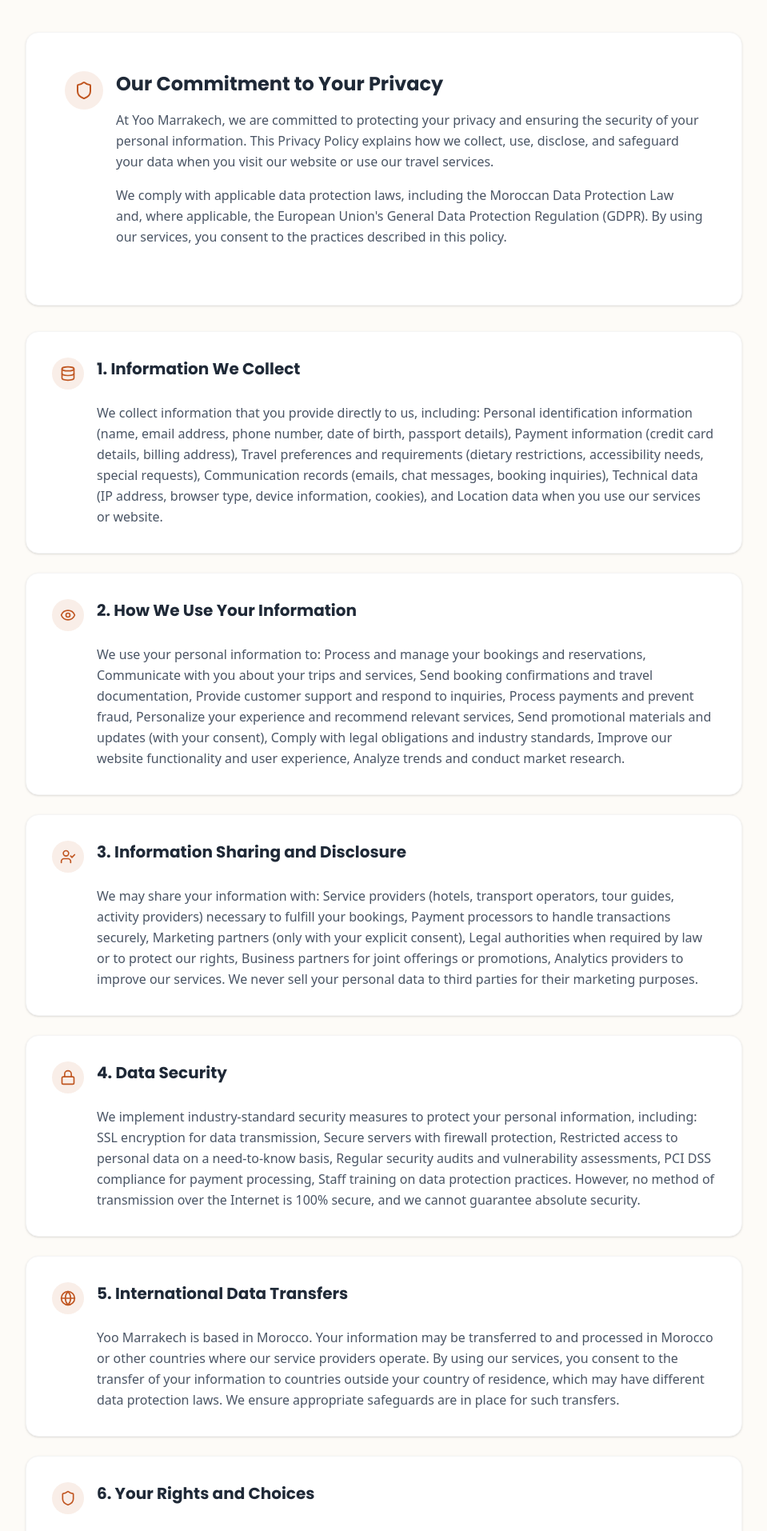
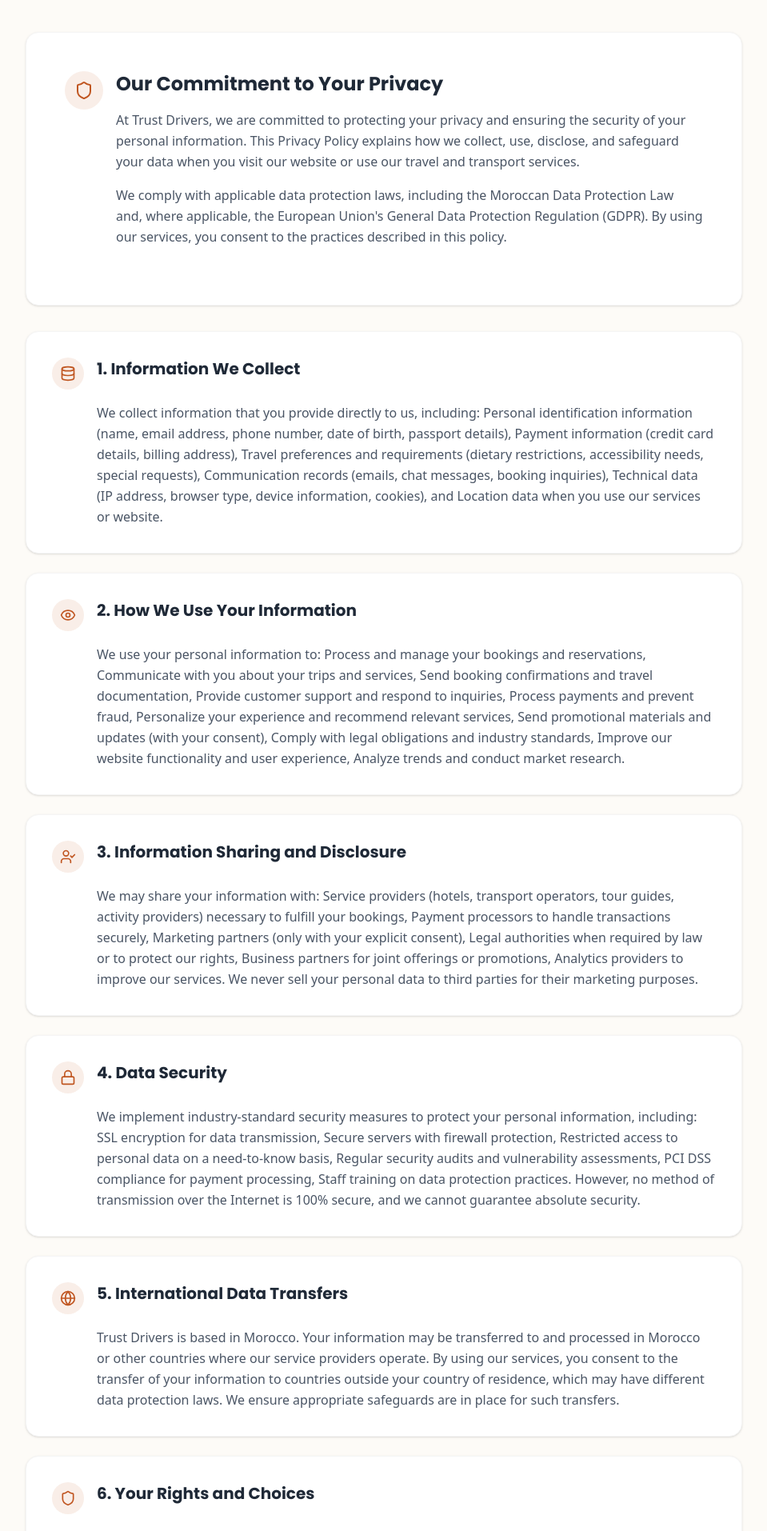
Before and after one commit to splach-coder/horizontours, a Next.js app: page /en/privacy in a window 1280 px wide. Shown: the part 440-2354 px from the top of the page at 80% size, without its empty margins (160-1119 px from the left). Built offline with nearby package versions, Linux system fonts and the light colour scheme; no server answers.

Commit message:
feat: Add new privacy and terms pages, and a Preloader component.

```diff
--- a/src/app/[locale]/privacy/page.tsx
+++ b/src/app/[locale]/privacy/page.tsx
@@ -29,7 +29,7 @@
         {
             icon: Globe,
             title: "5. International Data Transfers",
-            content: "Yoo Marrakech is based in Morocco. Your information may be transferred to and processed in Morocco or other countries where our service providers operate. By using our services, you consent to the transfer of your information to countries outside your country of residence, which may have different data protection laws. We ensure appropriate safeguards are in place for such transfers."
+            content: "Trust Drivers is based in Morocco. Your information may be transferred to and processed in Morocco or other countries where our service providers operate. By using our services, you consent to the transfer of your information to countries outside your country of residence, which may have different data protection laws. We ensure appropriate safeguards are in place for such transfers."
         },
         {
             icon: Shield,
@@ -79,7 +79,7 @@
         {
             icon: Mail,
             title: "15. Contact Us",
-            content: "If you have any questions, concerns, or requests regarding this Privacy Policy or our data practices, please contact us at: Email: privacy@yoomarrakech.com or through our contact form on the website. We aim to respond to all privacy-related inquiries within 48 hours during business days. For urgent matters regarding your personal data, please indicate this in your subject line."
+            content: "If you have any questions, concerns, or requests regarding this Privacy Policy or our data practices, please contact us at: Email: contact@trustdrivers.tours or through our contact form on the website. We aim to respond to all privacy-related inquiries within 48 hours during business days. For urgent matters regarding your personal data, please indicate this in your subject line."
         }
     ];
 
@@ -136,9 +136,9 @@
                                     Our Commitment to Your Privacy
                                 </h2>
                                 <p className="text-gray-600 leading-relaxed mb-4">
-                                    At Yoo Marrakech, we are committed to protecting your privacy and ensuring the security
+                                    At Trust Drivers, we are committed to protecting your privacy and ensuring the security
                                     of your personal information. This Privacy Policy explains how we collect, use, disclose,
-                                    and safeguard your data when you visit our website or use our travel services.
+                                    and safeguard your data when you visit our website or use our travel and transport services.
                                 </p>
                                 <p className="text-gray-600 leading-relaxed">
                                     We comply with applicable data protection laws, including the Moroccan Data Protection Law
--- a/src/app/[locale]/terms/page.tsx
+++ b/src/app/[locale]/terms/page.tsx
@@ -8,11 +8,11 @@
     const sections = [
         {
             title: "1. Acceptance of Terms",
-            content: "By accessing and using the Yoo Marrakech website and services, you acknowledge that you have read, understood, and agree to be bound by these Terms of Service. If you do not agree to these terms, please do not use our services. These terms apply to all visitors, users, and others who access or use our travel services."
+            content: "By accessing and using the Trust Drivers website and services, you acknowledge that you have read, understood, and agree to be bound by these Terms of Service. If you do not agree to these terms, please do not use our services. These terms apply to all visitors, users, and others who access or use our travel and transport services."
         },
         {
             title: "2. Services Description",
-            content: "Yoo Marrakech provides curated travel experiences in Morocco, including but not limited to guided tours, desert activities, transportation services, accommodation arrangements, and customized travel packages. All services are subject to availability and may be modified or discontinued at any time without prior notice."
+            content: "Trust Drivers provides premium travel experiences and transport services in Morocco, including but not limited to guided tours, desert excursions, airport transfers, private transportation, day trips, accommodation arrangements, and customized travel packages. All services are subject to availability and may be modified or discontinued at any time without prior notice."
         },
         {
             title: "3. Booking and Reservations",
@@ -28,7 +28,7 @@
         },
         {
             title: "6. Travel Documents and Requirements",
-            content: "It is your responsibility to ensure you have valid travel documents, including passport, visa, travel insurance, and health requirements. Yoo Marrakech is not responsible for any issues arising from invalid or incomplete documentation. We recommend purchasing comprehensive travel insurance."
+            content: "It is your responsibility to ensure you have valid travel documents, including passport, visa, travel insurance, and health requirements. Trust Drivers is not responsible for any issues arising from invalid or incomplete documentation. We recommend purchasing comprehensive travel insurance."
         },
         {
             title: "7. Health and Safety",
@@ -36,11 +36,11 @@
         },
         {
             title: "8. Liability and Indemnification",
-            content: "Yoo Marrakech acts as an intermediary between clients and service providers (hotels, transport operators, guides). While we carefully select our partners, we are not liable for their actions or omissions. Our liability is limited to the amount paid for services. You agree to indemnify us against claims arising from your breach of these terms or misconduct during travel."
+            content: "Trust Drivers acts as an intermediary between clients and service providers (hotels, transport operators, guides, activity providers). While we carefully select our partners, we are not liable for their actions or omissions. Our liability is limited to the amount paid for services. You agree to indemnify us against claims arising from your breach of these terms or misconduct during travel."
         },
         {
             title: "9. Intellectual Property",
-            content: "All content on this website, including text, graphics, logos, images, and software, is the property of Yoo Marrakech and protected by Moroccan and international copyright laws. You may not reproduce, distribute, modify, or create derivative works without our express written permission."
+            content: "All content on this website, including text, graphics, logos, images, and software, is the property of Trust Drivers and protected by Moroccan and international copyright laws. You may not reproduce, distribute, modify, or create derivative works without our express written permission."
         },
         {
             title: "10. User Conduct",
@@ -56,7 +56,7 @@
         },
         {
             title: "13. Force Majeure",
-            content: "Yoo Marrakech is not liable for failure to perform obligations due to circumstances beyond our reasonable control, including natural disasters, war, terrorism, civil unrest, government actions, pandemics, or other force majeure events. In such cases, we will make reasonable efforts to provide alternatives or refunds where possible."
+            content: "Trust Drivers is not liable for failure to perform obligations due to circumstances beyond our reasonable control, including natural disasters, war, terrorism, civil unrest, government actions, pandemics, or other force majeure events. In such cases, we will make reasonable efforts to provide alternatives or refunds where possible."
         },
         {
             title: "14. Dispute Resolution",
@@ -122,11 +122,11 @@
                             </div>
                             <div>
                                 <h2 className="text-2xl font-bold font-poppins text-neutral-dark mb-4">
-                                    Welcome to Yoo Marrakech
+                                    Welcome to Trust Drivers
                                 </h2>
                                 <p className="text-gray-600 leading-relaxed">
-                                    These Terms of Service govern your use of Yoo Marrakech's website and travel services.
-                                    By booking any of our tours, activities, or services, you enter into a legally binding
+                                    These Terms of Service govern your use of Trust Drivers' website and travel services.
+                                    By booking any of our tours, activities, transport services, or other services, you enter into a legally binding
                                     agreement with us. We are committed to providing exceptional travel experiences while
                                     ensuring clarity and transparency in our business relationship with you.
                                 </p>
@@ -169,7 +169,7 @@
                                 <p className="text-gray-600 text-sm leading-relaxed mb-4">
                                     If you have any questions about these Terms of Service or need clarification on any
                                     point, please don't hesitate to contact us. We're here to ensure you have a clear
-                                    understanding of our policies and a wonderful experience with Yoo Marrakech.
+                                    understanding of our policies and a wonderful experience with Trust Drivers.
                                 </p>
                                 <a
                                     href="/en/contact"
--- a/src/components/Preloader.tsx
+++ b/src/components/Preloader.tsx
@@ -41,7 +41,7 @@
                     >
                         <Image
                             src="/images/logo.png"
-                            alt="YooMarrakech"
+                            alt="Trust Drivers"
                             width={200}
                             height={200}
                             className="object-contain"
```
